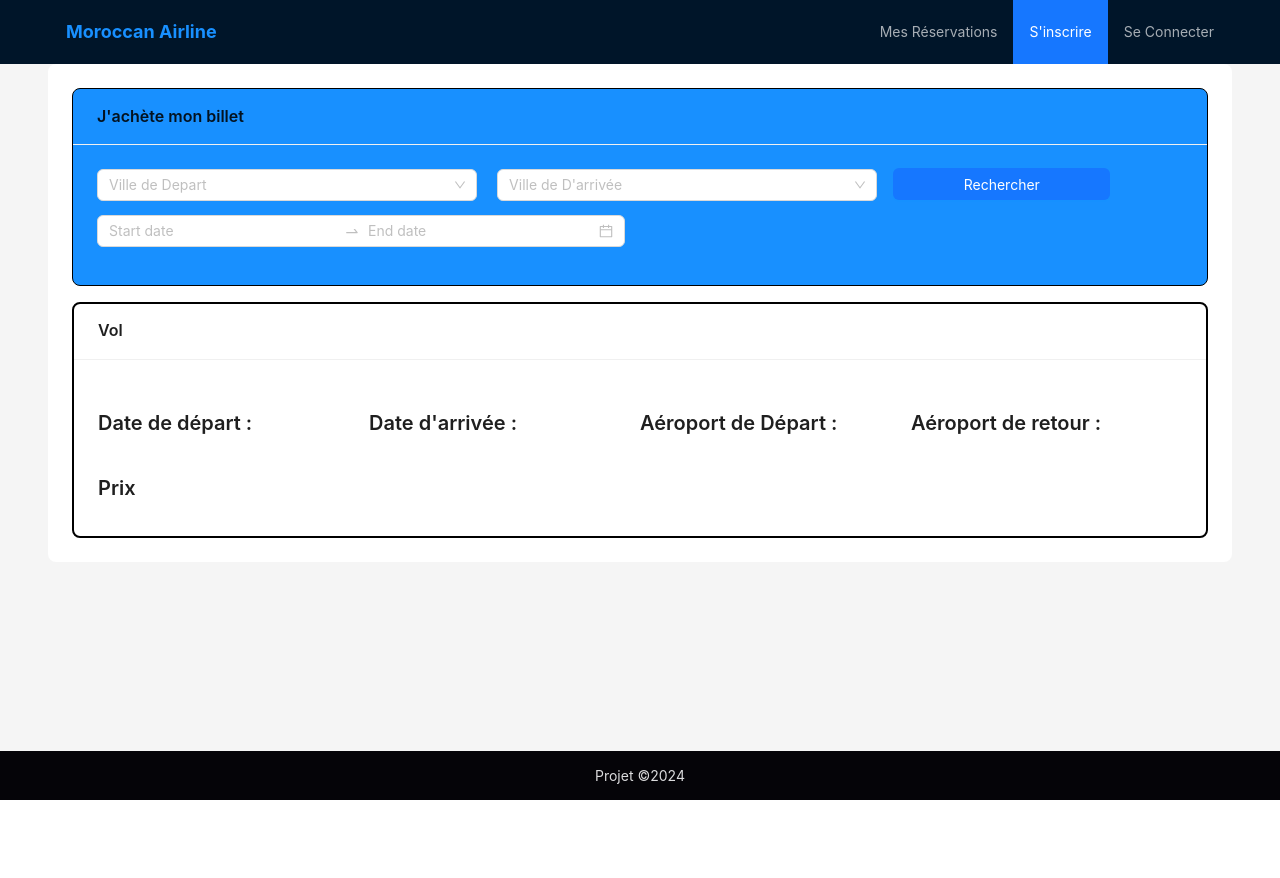
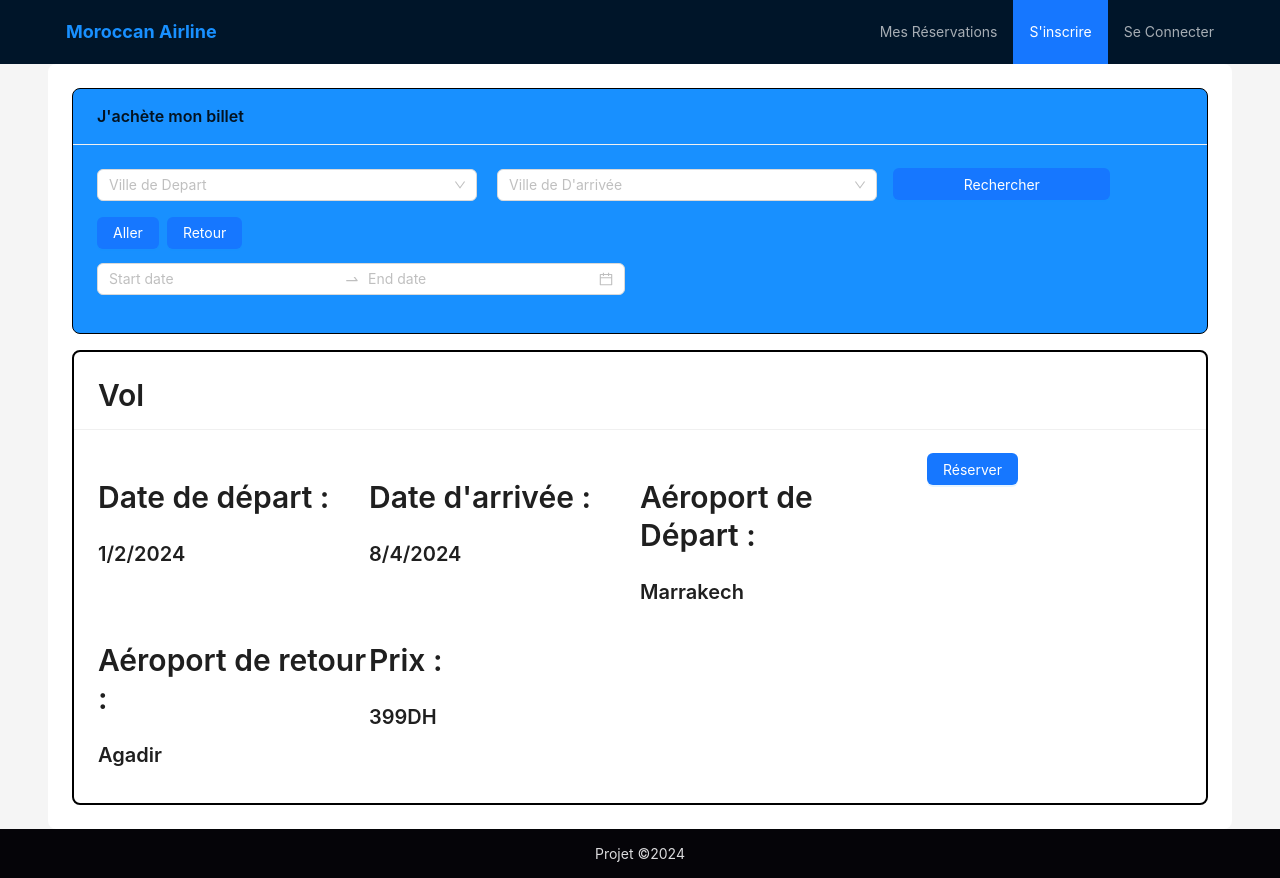
Before and after one commit to iir-projets/projet-dev-2324-g3-iir42324c3g3, a React (Create React App) app in the folder front_user/: page / in a window 1280 px wide. Before the commit the page ends 800 px from the top, so only its background shows below. Built offline with nearby package versions, Linux system fonts and the light colour scheme.

Commit message:
interface user
modification interface

```diff
--- a/front_user/src/App.js
+++ b/front_user/src/App.js
@@ -1,10 +1,10 @@
 import React, { useState } from 'react';
-import { Breadcrumb, Layout, Menu, theme, Card, Space, TreeSelect, DatePicker, Button, Typography, Row, Col } from 'antd';
+import { Breadcrumb, Layout, Menu, theme, Card, Space, TreeSelect, DatePicker, Button, Typography, Row, Col, Input } from 'antd';
 import './App.css';
 
 const { RangePicker } = DatePicker;
 const { Header, Content, Footer } = Layout;
-const { Title } = Typography;
+const { Title, Text } = Typography;
 
 const treeData = [
   {
@@ -49,6 +49,8 @@
     console.log(newValue);
     setValue(newValue);
   };
+  const initialValue = 'Valeur par défaut';
+
   const {
     token: { colorBgContainer, borderRadiusLG },
   } = theme.useToken();
@@ -56,6 +58,12 @@
   const handleSearch = () => {
     // Ajoutez ici la logique de recherche
     console.log('Recherche effectuée');
+  };
+
+  const sharedProps = {
+    style: {
+      width: '100%',
+    },
   };
 
   return (
@@ -109,46 +117,56 @@
               <Button type="primary" onClick={handleSearch} style={{ width: '20%', marginLeft: '16px' }}>
                 Rechercher
               </Button>
+              <div style={{ marginTop: '16px' }}>
+                <Button type="primary" style={{ marginRight: '8px' }}>
+                  Aller
+                </Button>
+                <Button type="primary">
+                  Retour
+                </Button>
+              </div>
               <p>
                 <RangePicker showTime />
               </p>
             </Card>
             <Card
-             style={{
+              style={{
                 border: '2px solid',
                 borderColor: '#000000',
                 backgroundColor:'white',
-
               }}
-              title="Vol"
+              title={<Title level={2}>Vol</Title>}
               size="large"
-              >
-
-
+            >
               <Row>
                 <Col span={6}>
-                <Title level={4}>Date de départ :</Title>
+                  <Title level={2}>Date de départ :</Title>
+                  <Title level={4}>1/2/2024</Title>
                 </Col>
-
                 <Col span={6}>
-                <Title level={4}>Date d'arrivée :</Title>
+                  <Title level={2}>Date d'arrivée :</Title>
+                  <Title level={4}>8/4/2024</Title>
                 </Col>
-
                 <Col span={6}>
-                <Title level={4}>Aéroport de Départ :</Title>
+                  <Title level={2}>Aéroport de Départ :</Title>
+                  <Title level={4}>Marrakech</Title>
                 </Col>
-
                 <Col span={6}>
-                <Title level={4}>Aéroport de retour :</Title>
-                   </Col>
+                  <Button type="primary" style={{ marginLeft: '16px' }}>
+                    Réserver
+                  </Button>
+                </Col>
               </Row>
               <Row>
                 <Col span={6}>
-                <Title level={4}>Prix</Title>
-
+                  <Title level={2}>Aéroport de retour :</Title>
+                  <Title level={4}>Agadir</Title>
+                </Col>
+                <Col span={6}>
+                  <Title level={2}>Prix :</Title>
+                  <Title level={4}>399DH</Title>
                 </Col>
               </Row>
-
             </Card>
           </Space>
         </div>
```
